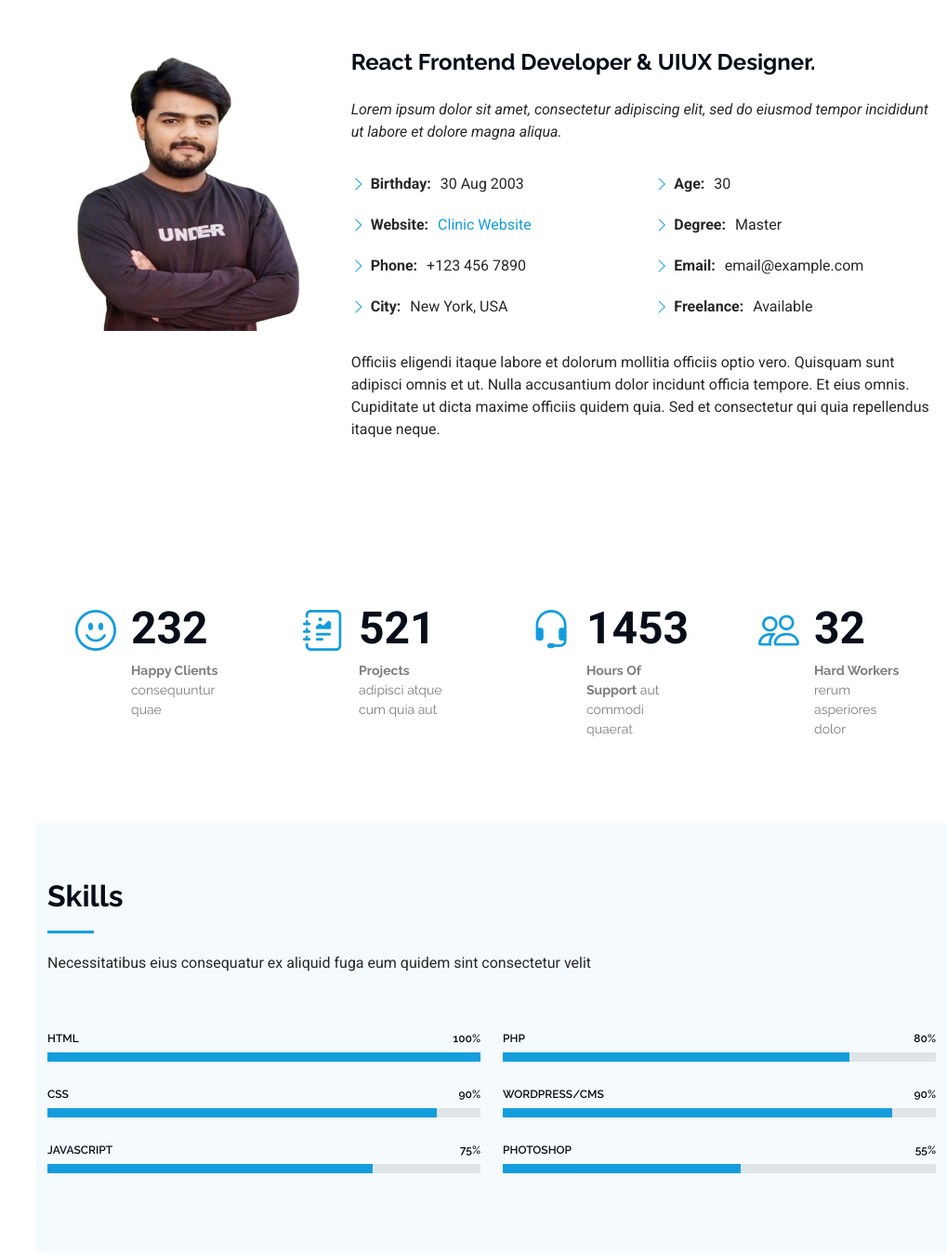
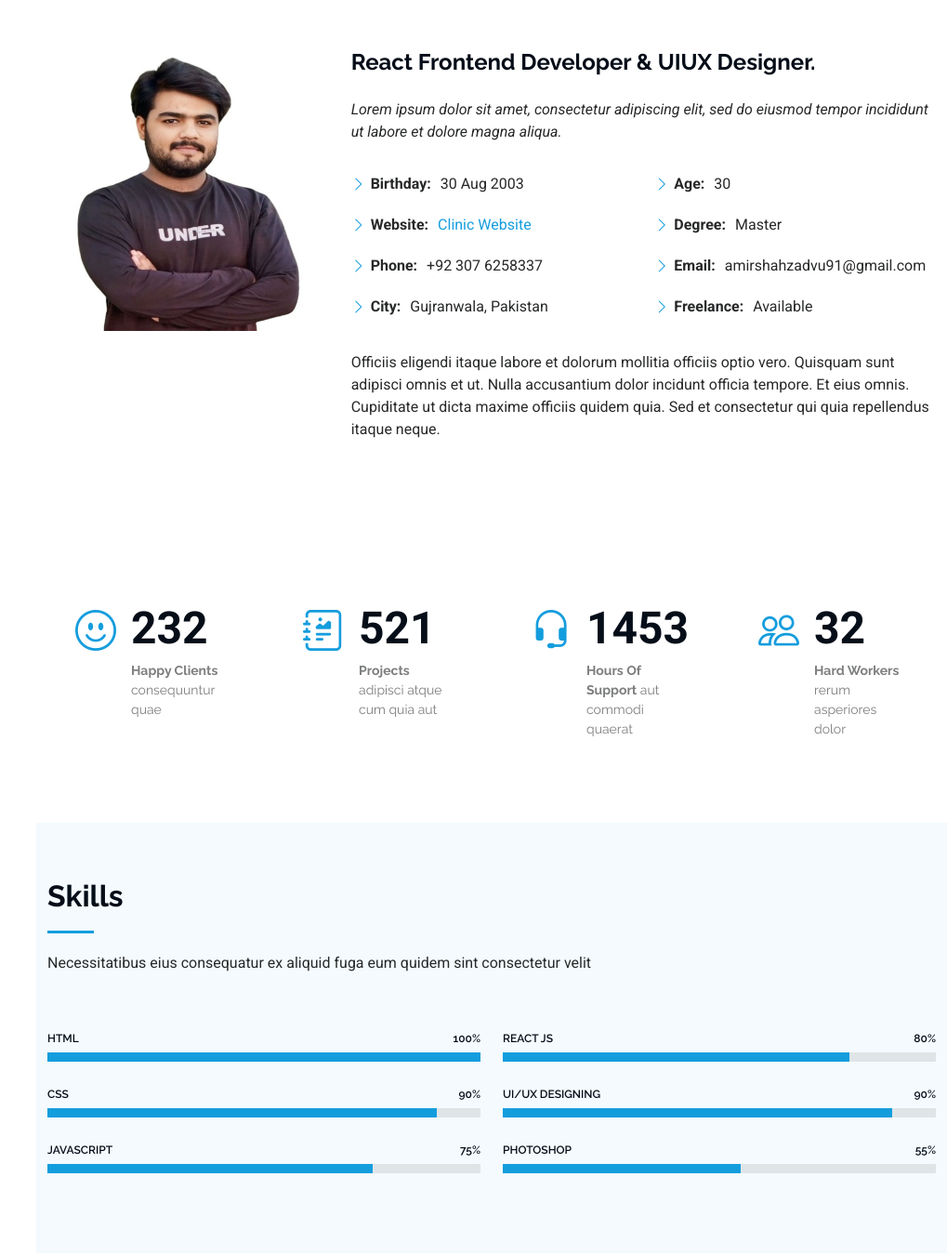
Before and after one commit to Amir00786/Portfolio, a plain HTML site: page index.html in a window 1280 px wide. Shown: the part 993-2344 px from the top of the page at 93% size, without its empty margins (261-1280 px from the left). Drawn offline with Linux system fonts and the light colour scheme.

Commit message:
add favicon and soame changes

```diff
--- a/index.html
+++ b/index.html
@@ -140,15 +140,16 @@
                   <li><i class="bi bi-chevron-right"></i> <strong>Website:</strong>
                     <a href="amir00786.github.io/clinic-website">Clinic Website</a>
                   </li>
-                  <li><i class="bi bi-chevron-right"></i> <strong>Phone:</strong> <span>+123 456 7890</span></li>
-                  <li><i class="bi bi-chevron-right"></i> <strong>City:</strong> <span>New York, USA</span></li>
+                  <li><i class="bi bi-chevron-right"></i> <strong>Phone:</strong> <span>+92 307 6258337</span></li>
+                  <li><i class="bi bi-chevron-right"></i> <strong>City:</strong> <span>Gujranwala, Pakistan</span></li>
                 </ul>
               </div>
               <div class="col-lg-6">
                 <ul>
                   <li><i class="bi bi-chevron-right"></i> <strong>Age:</strong> <span>30</span></li>
                   <li><i class="bi bi-chevron-right"></i> <strong>Degree:</strong> <span>Master</span></li>
-                  <li><i class="bi bi-chevron-right"></i> <strong>Email:</strong> <span>email@example.com</span></li>
+                  <li><i class="bi bi-chevron-right"></i> <strong>Email:</strong> <span>amirshahzadvu91@gmail.com</span>
+                  </li>
                   <li><i class="bi bi-chevron-right"></i> <strong>Freelance:</strong> <span>Available</span></li>
                 </ul>
               </div>
@@ -258,7 +259,7 @@
           <div class="col-lg-6">
 
             <div class="progress">
-              <span class="skill"><span>PHP</span> <i class="val">80%</i></span>
+              <span class="skill"><span>React JS</span> <i class="val">80%</i></span>
               <div class="progress-bar-wrap">
                 <div class="progress-bar" role="progressbar" aria-valuenow="80" aria-valuemin="0" aria-valuemax="100">
                 </div>
@@ -266,7 +267,7 @@
             </div><!-- End Skills Item -->
 
             <div class="progress">
-              <span class="skill"><span>WordPress/CMS</span> <i class="val">90%</i></span>
+              <span class="skill"><span>UI/UX Designing</span> <i class="val">90%</i></span>
               <div class="progress-bar-wrap">
                 <div class="progress-bar" role="progressbar" aria-valuenow="90" aria-valuemin="0" aria-valuemax="100">
                 </div>
```
Also changed, not shown: assets/img/favicon.png.
